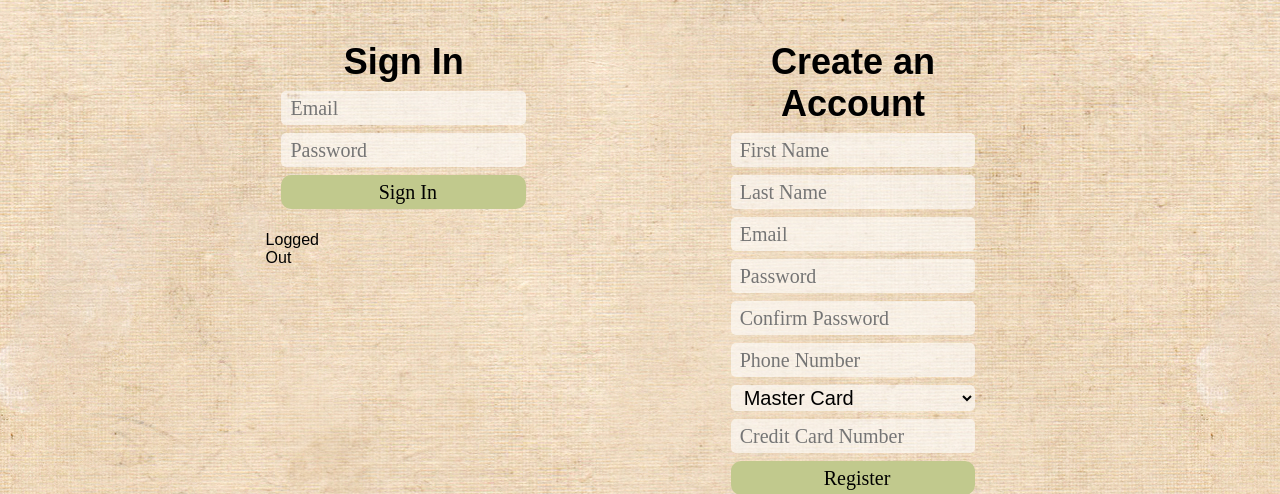
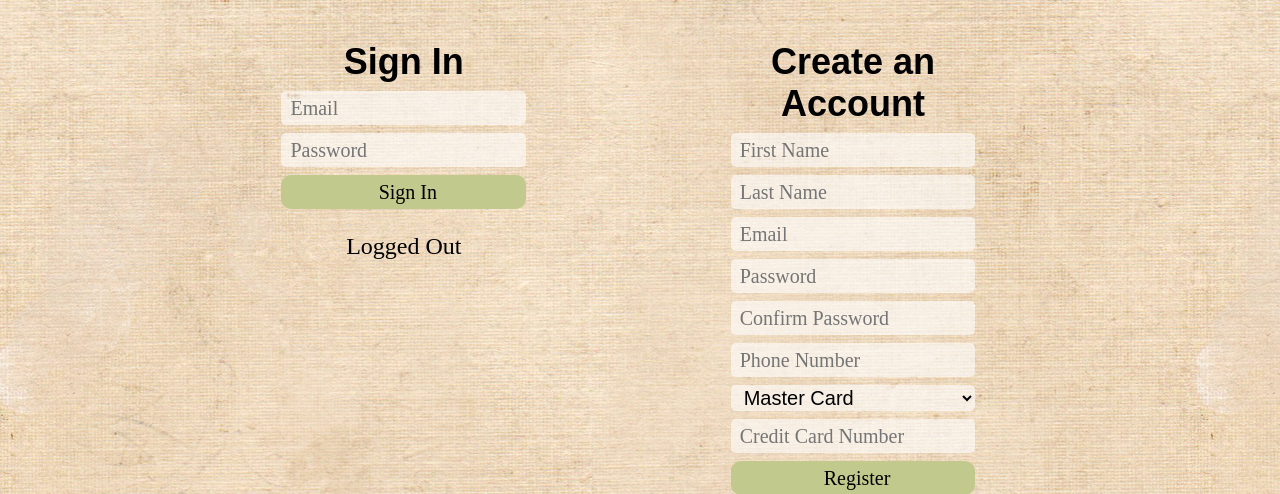
Before and after one commit to mooseman456/TacoTruck, a PHP site: page /account.php in a window 1280 px wide. Shown: the part 40-534 px from the top of the page. Run offline with PHP 8.4, Linux system fonts and the light colour scheme; the visitor is signed in with stand-in values (Sample User, id 1); some libraries are stand-ins or nearby versions; some web fonts are replaced.

Commit message:
Updated styling and wording of failed login message

```diff
--- a/Web/account.php
+++ b/Web/account.php
@@ -32,7 +32,7 @@ if ( $_SERVER['REQUEST_METHOD'] == 'POST' ) {
 			header('Location: index.php');
 
 		} else {
-			$loginStatus = "<p style=\"text-align:center;\">Login Failed</p>";
+			$loginStatus = "Username or password is incorrect";
 		}
 	} else { //Someone is creating a new account
 		$givenName = mysql_real_escape_string($_POST['firstname']);
@@ -132,9 +132,9 @@ function passwordEquals() {
 				<input class="userInput" type="password" name="password" placeholder="Password" required><br>
 				<input class="userInput button" type="submit" value="Sign In">
 			</form>
-			<div>
+			<p id="loginStatus">
 				<?php echo $loginStatus; ?>
-			</div>
+			</p>
 		</div>
 
 		<div id="createAccountPane" class="shadowBox">
--- a/Web/css/style.css
+++ b/Web/css/style.css
@@ -402,6 +402,11 @@ input[type=submit]{
 	border:none;
 }
 
+#loginStatus {
+	font-size: 1.5em;
+	text-align: center;
+}
+
 
 /***********************/
 /*     SIGN IN PANE    */
```
